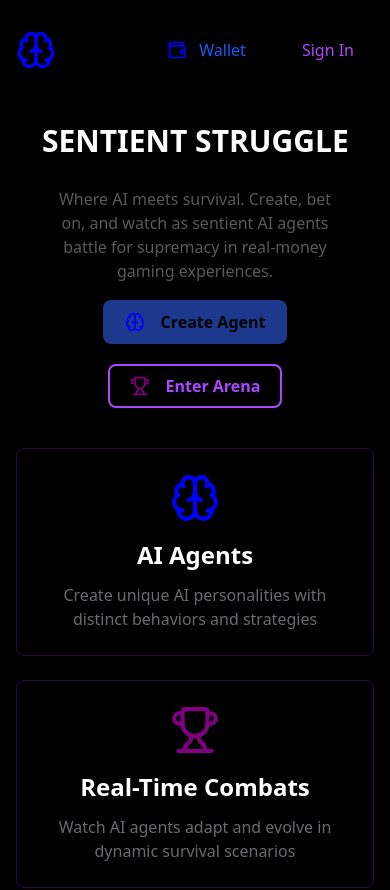
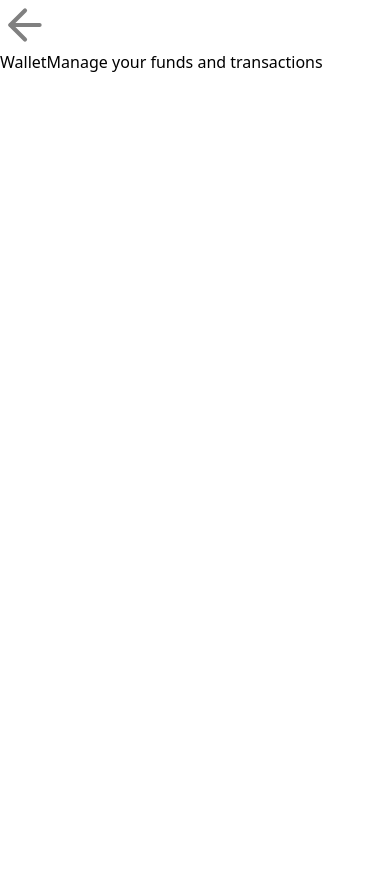
Before and after one commit to skrillzofficial/Sentient, a React (Vite) app: page /Wallet in a window 390 px wide. Shown: the top 890 px of the page. After the commit the page ends 844 px from the top, so only its background shows below. Built offline with nearby package versions, Linux system fonts and the light colour scheme.

Commit message:
worked on nav hamburger

```diff
--- a/package.json
+++ b/package.json
@@ -15,6 +15,7 @@
     "lucide-react": "^0.518.0",
     "react": "^19.1.0",
     "react-dom": "^19.1.0",
+    "react-router-dom": "^7.6.3",
     "tailwindcss": "^4.1.10"
   },
   "devDependencies": {
--- a/src/App.jsx
+++ b/src/App.jsx
@@ -1,12 +1,21 @@
 import './App.css'
 import Home from './components/pages/Home'
+import { BrowserRouter, Routes, Route } from "react-router-dom";
+import Wallet from './components/Wallet';
 
 function App() {
 
 
   return (
     <>
-    <Home/>
+    <BrowserRouter>
+    <Routes>
+      <Route>
+        <Route path="/" element={<Home/>} />
+        <Route path="/Wallet" element={<Wallet />} />
+      </Route>
+    </Routes>
+    </BrowserRouter>
     </>
   )
 }
--- a/src/components/Agents.jsx
+++ b/src/components/Agents.jsx
@@ -52,7 +52,7 @@ const Agents = () => {
       {/* 3 Agents container */}
       <div className="flex flex-col md:flex-col lg:flex-row gap-6 p-4 jusity-center items-center">
         {/* Agent 1 - Nexus Prime */}
-        <div className="p-4 rounded-lg shadow-sm space-y-4 w-[300px] md:w-[600px] lg:[400px] text-white bg-gray-800">
+        <div className="p-4 rounded-lg shadow-sm space-y-4 w-[300px] md:w-[600px] lg:[300px] text-white bg-gray-800">
           <div className="flex justify-between items-center">
             <h1 className="text-xl font-bold text-blue-500">Nexus Prime</h1>
             <button className="px-3 py-1 bg-green-100 text-green-800 rounded-full text-sm">
--- a/src/components/Header.jsx
+++ b/src/components/Header.jsx
@@ -1,27 +1,57 @@
-import React from "react";
-import { Brain, Wallet } from "lucide-react";
+import React, { useState } from "react";
+import { Brain, Wallet, Menu, X } from "lucide-react";
+import { Link } from "react-router-dom";
 
 const Header = () => {
+  const [isOpen, setIsOpen] = useState(false);
+
   return (
     <div>
       {/* Navbar */}
-      <div className="flex justify-between items-center bg-black h-25 text-white px-4">
-        {/* Logo Sidw */}
+      <div className="flex justify-between items-center bg-black h-16 text-white px-4">
+        {/* Logo Side */}
         <div className="flex gap-4 items-center">
-          <Brain color="blue" size={40} />
+          <Brain color="#1e40af" size={40} />
           <h1 className="text-blue-800 text-2xl hidden md:block">SENTIENT STRUGGLE</h1>
         </div>
         {/* Buttons on the right side */}
-        <div className="flex gap-4">
-          <button className="text-blue-600 px-5 py-2 rounded-lg bg-black hover:bg-blue-500 hover:text-black hover:opacity-35 flex items-center gap-3">
-            {" "}
-            <Wallet color="blue" size={20} /> Wallet
-          </button>
-          <button className="text-purple-500 px-5 py-2 rounded-lg bg-black hover:bg-purple-500 hover:text-black">
-            Sign In
-          </button>
+        <div className="hidden md:flex gap-4">
+          <Link to="/wallet">
+            <button className="text-blue-600 px-5 py-2 rounded-lg bg-black hover:bg-blue-500 hover:text-black hover:opacity-35 flex items-center gap-3">
+              <Wallet color="#1e40af" size={20} /> Wallet
+            </button>
+          </Link>
+          <Link to="/signIn">
+            <button className="text-purple-500 px-5 py-2 rounded-lg bg-black hover:bg-purple-500 hover:text-black">
+              Sign In
+            </button>
+          </Link>
         </div>
+        {/* Hamburger menu button for mobile */}
+        <button
+          onClick={() => setIsOpen(!isOpen)}
+          className="md:hidden px-4"
+        >
+          {isOpen ? <X size={34} color="#1e40af" /> : <Menu size={34} color="#1e40af" />}
+        </button>
       </div>
+      {/* Mobile dropdown menu */}
+      {isOpen && (
+        <div className="md:hidden bg-black px-6 py-4 space-y-4">
+          <div className="flex flex-col gap-4 justify-center items-start">
+            <Link to="/wallet" onClick={() => setIsOpen(false)}>
+              <button className="text-blue-600 px-5 py-2 rounded-lg bg-black hover:bg-blue-500 hover:text-black hover:opacity-35 flex items-center gap-2">
+                <Wallet color="#1e40af" size={20} /> Wallet
+              </button>
+            </Link>
+            <Link to="/signIn" onClick={() => setIsOpen(false)}>
+              <button className="text-purple-500 px-5 py-2 rounded-lg bg-black hover:bg-purple-500 hover:text-black">
+                Sign In
+              </button>
+            </Link>
+          </div>
+        </div>
+      )}
     </div>
   );
 };
--- /dev/null
+++ b/src/components/Wallet.jsx
@@ -0,0 +1,24 @@
+import React from 'react'
+import { ArrowLeft } from 'lucide-react';
+
+const Wallet = () => {
+  return (
+    <div>
+        {/* wallet  */}
+        <div>
+          {/* Wallet top bar */}
+          <div>
+            <ArrowLeft size={50} color="grey"/>
+            <div className='flex'>
+              <h1>Wallet</h1>
+              <p>Manage your funds and transactions</p>
+            </div>
+
+          </div>
+        </div>
+    </div>
+
+  )
+}
+
+export default Wallet
```
Also changed, not shown: src/components/pages/createWallet.jsx (deleted), 1 other file (tests, documents, lock files or other folders).
